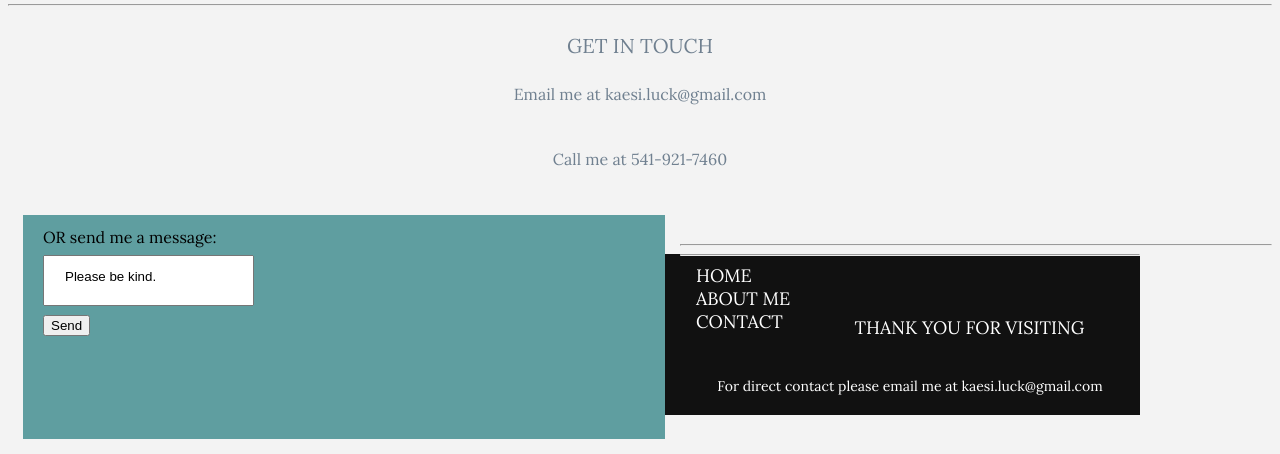
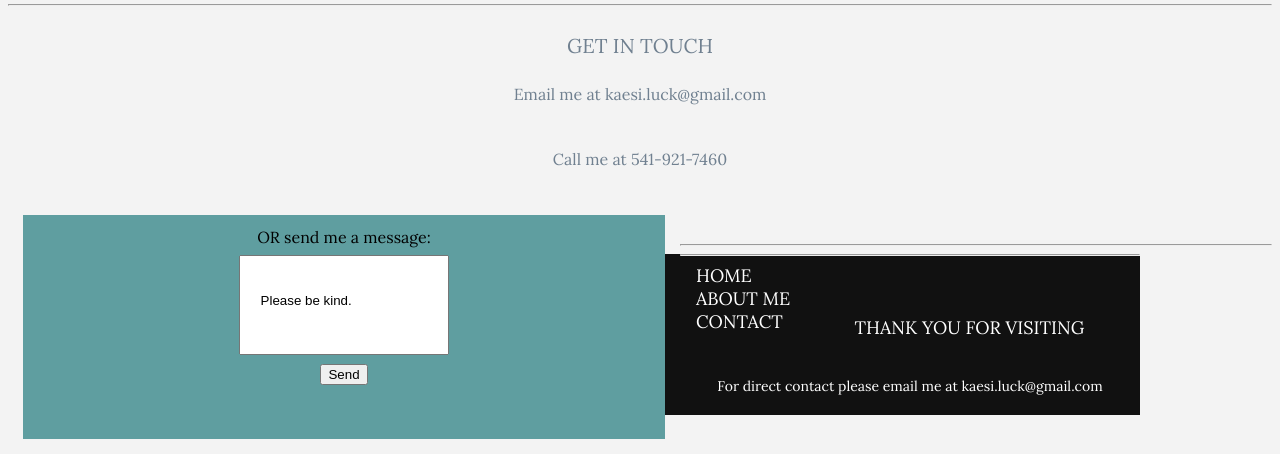
Before and after one commit to kaesiluck/kaesiluck.github.io, a PHP site: page /contactMe.html in a window 1280 px wide. Shown: the part 712-1166 px from the top of the page. Run offline with PHP 8.4, Linux system fonts and the light colour scheme.

Commit message:
Update style.css

```diff
--- a/style.css
+++ b/style.css
@@ -573,10 +573,12 @@ div.contact-main form {
    width: calc(50% - 30px);
    height: 200px;
    padding: 12px 20px 12px 20px;
+   text-align: center;
 }
 
 div.contact-main input[type = text] {
   width: calc(40% - 30px) !important;
+  height: 100px;
   padding: 12px 20px 12px 20px;
   padding-bottom: 20px;
   margin: 8px 0;
```
